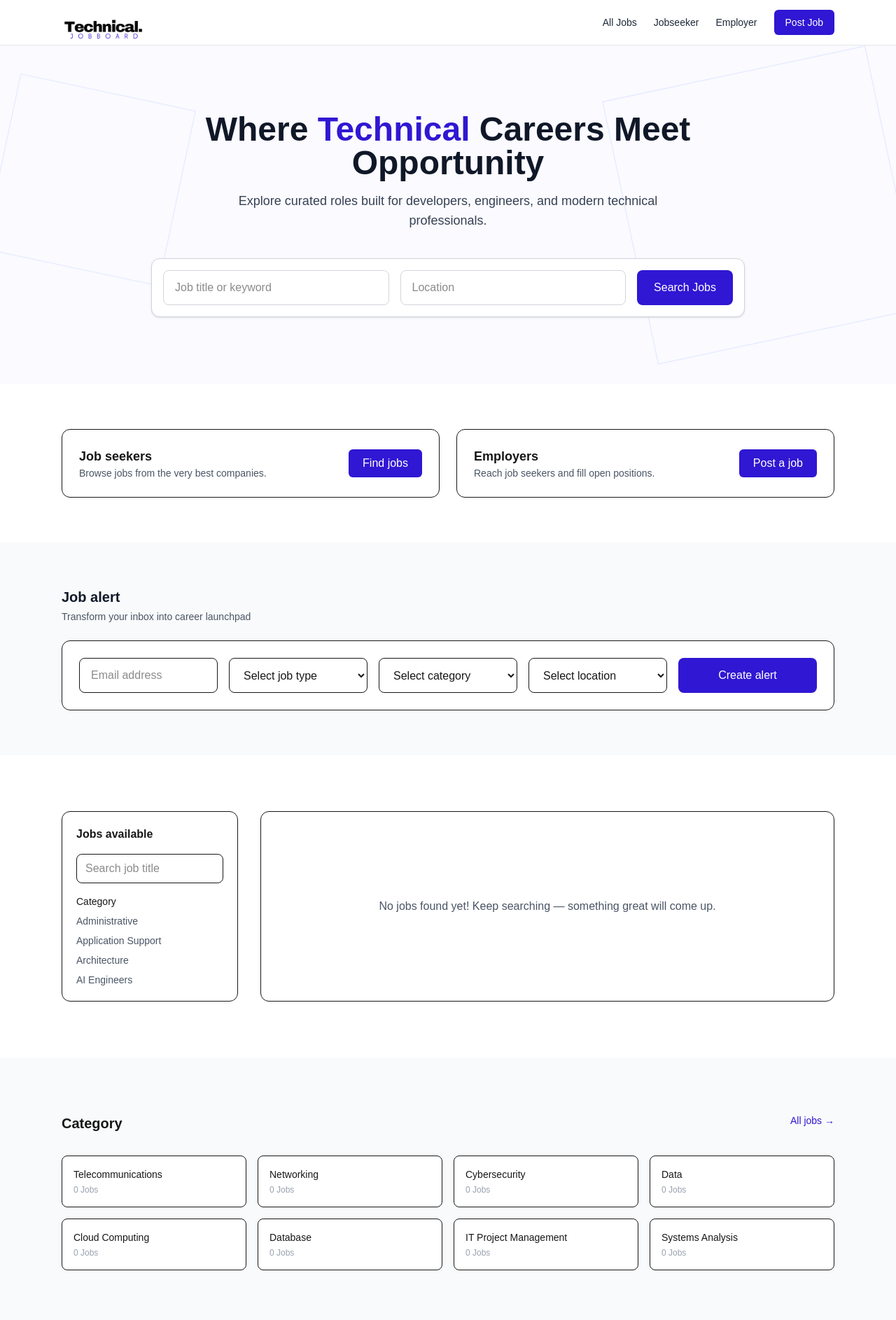
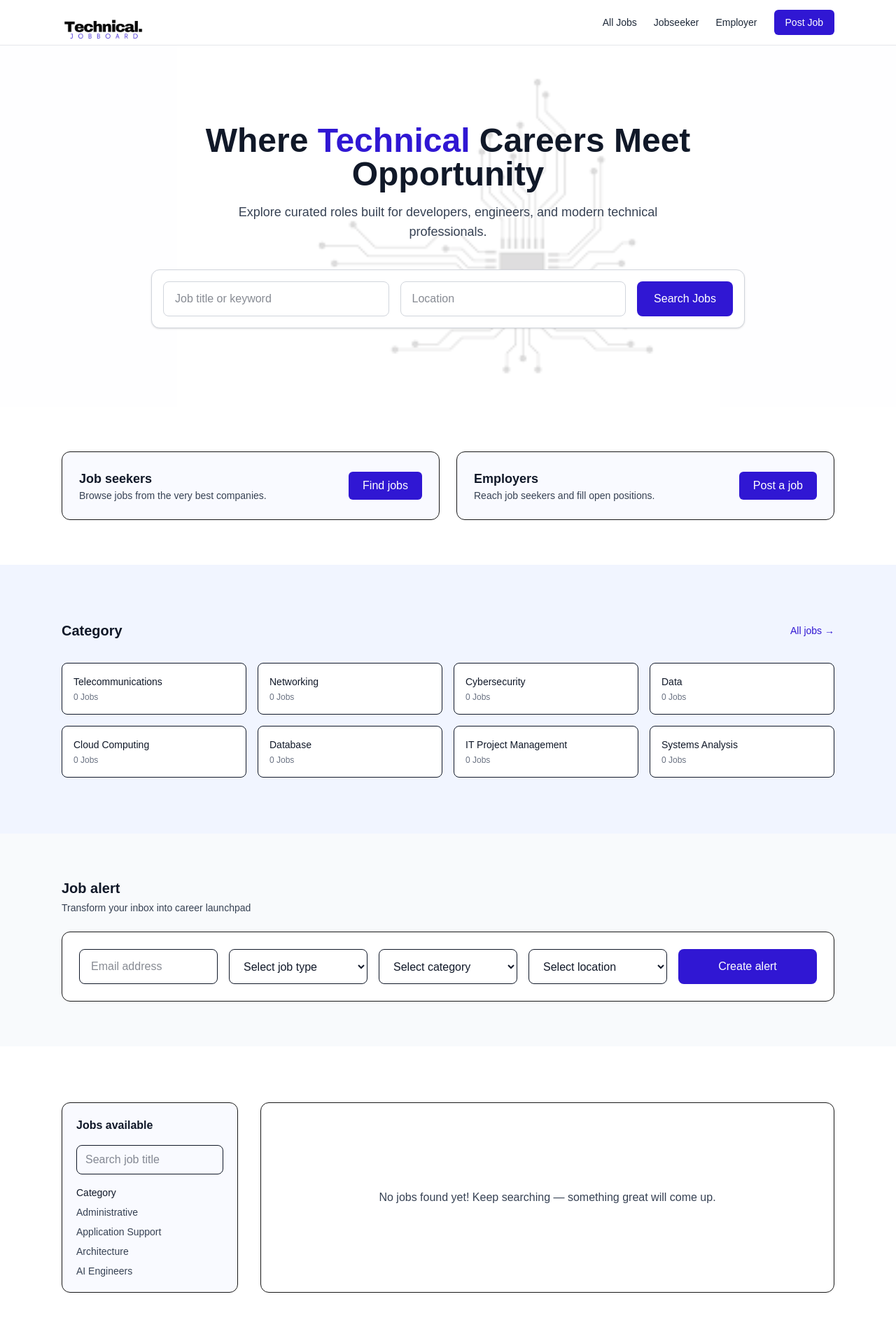
Before and after one commit to adebisidolapo/technicaljobboard, a Next.js app in the folder jobboard/: page / in a window 1280 px wide. Shown: the top 1886 px of the page at 70% size. Built offline with nearby package versions, Linux system fonts and the light colour scheme.

Commit message:
Build homepage sections

```diff
--- a/jobboard/app/page.tsx
+++ b/jobboard/app/page.tsx
@@ -1,16 +1,22 @@
 export default function Home() {
   return (
-    <main>
+    <main className="font-sans">
 
       {/* ================= HERO ================= */}
-      <section className="relative bg-[#FAFAFF] py-24 overflow-hidden">
-        {/* Background decoration */}
-        <div className="pointer-events-none absolute inset-0">
-          <div className="absolute top-16 left-0 w-64 h-64 border border-indigo-100 rotate-12" />
-          <div className="absolute bottom-16 right-0 w-96 h-96 border border-indigo-100 -rotate-12" />
-        </div>
+      <section
+        className="relative py-28 overflow-hidden"
+        style={{
+          backgroundImage: "url('/hero-bg.png')",
+          backgroundRepeat: "no-repeat",
+          backgroundPosition: "center",
+          backgroundSize: "contain",
+          backgroundColor: "#F8FAFF",
+        }}
+      >
+        {/* overlay for readability */}
+        <div className="absolute inset-0 bg-white/85" />
 
-        <div className="relative max-w-4xl mx-auto px-6 text-center">
+        <div className="relative z-10 max-w-4xl mx-auto px-6 text-center">
           <h1 className="text-4xl md:text-5xl font-bold text-gray-900">
             Where <span className="text-[#3017D3]">Technical</span> Careers Meet Opportunity
           </h1>
@@ -23,11 +29,11 @@ export default function Home() {
           <div className="mt-10 bg-white border border-gray-300 rounded-xl shadow-sm p-4 flex flex-col md:flex-row gap-4">
             <input
               placeholder="Job title or keyword"
-              className="flex-1 border border-gray-300 px-4 py-3 rounded-lg"
+              className="flex-1 border border-gray-300 px-4 py-3 rounded-lg text-gray-900"
             />
             <input
               placeholder="Location"
-              className="flex-1 border border-gray-300 px-4 py-3 rounded-lg"
+              className="flex-1 border border-gray-300 px-4 py-3 rounded-lg text-gray-900"
             />
             <button className="px-6 py-3 bg-[#3017D3] text-white rounded-lg">
               Search Jobs
@@ -39,10 +45,10 @@ export default function Home() {
       {/* ================= JOB SEEKER / EMPLOYER ================= */}
       <section className="bg-white py-16">
         <div className="max-w-6xl mx-auto px-6 grid grid-cols-1 md:grid-cols-2 gap-6">
-          <div className="border rounded-xl p-6 flex justify-between items-center">
+          <div className="border rounded-xl p-6 flex justify-between items-center bg-[#F9FAFF]">
             <div>
-              <h3 className="font-semibold text-lg">Job seekers</h3>
-              <p className="text-sm text-gray-600">
+              <h3 className="font-semibold text-lg text-gray-900">Job seekers</h3>
+              <p className="text-sm text-gray-700">
                 Browse jobs from the very best companies.
               </p>
             </div>
@@ -51,10 +57,10 @@ export default function Home() {
             </button>
           </div>
 
-          <div className="border rounded-xl p-6 flex justify-between items-center">
+          <div className="border rounded-xl p-6 flex justify-between items-center bg-[#F9FAFF]">
             <div>
-              <h3 className="font-semibold text-lg">Employers</h3>
-              <p className="text-sm text-gray-600">
+              <h3 className="font-semibold text-lg text-gray-900">Employers</h3>
+              <p className="text-sm text-gray-700">
                 Reach job seekers and fill open positions.
               </p>
             </div>
@@ -65,67 +71,11 @@ export default function Home() {
         </div>
       </section>
 
-      {/* ================= JOB ALERT ================= */}
-      <section className="bg-gray-50 py-16">
+      {/* ================= CATEGORIES ================= */}
+      <section className="bg-[#F1F5FF] py-20">
         <div className="max-w-6xl mx-auto px-6">
-          <h2 className="text-xl font-semibold text-gray-900">Job alert</h2>
-          <p className="text-sm text-gray-600 mt-1">
-            Transform your inbox into career launchpad
-          </p>
-
-          <div className="mt-6 bg-white border rounded-xl p-6 grid grid-cols-1 md:grid-cols-5 gap-4">
-            <input className="border px-4 py-3 rounded-lg" placeholder="Email address" />
-            <select className="border px-4 py-3 rounded-lg">
-              <option>Select job type</option>
-            </select>
-            <select className="border px-4 py-3 rounded-lg">
-              <option>Select category</option>
-            </select>
-            <select className="border px-4 py-3 rounded-lg">
-              <option>Select location</option>
-            </select>
-            <button className="bg-[#3017D3] text-white rounded-lg">
-              Create alert
-            </button>
-          </div>
-        </div>
-      </section>
-
-      {/* ================= JOBS AREA ================= */}
-      <section className="bg-white py-20">
-        <div className="max-w-6xl mx-auto px-6 grid grid-cols-1 lg:grid-cols-4 gap-8">
-
-          {/* Sidebar */}
-          <aside className="border rounded-xl p-5">
-            <h3 className="font-semibold mb-4">Jobs available</h3>
-            <input
-              className="w-full border px-3 py-2 rounded-lg mb-4"
-              placeholder="Search job title"
-            />
-
-            <p className="font-medium text-sm mb-2">Category</p>
-            <ul className="text-sm text-gray-600 space-y-2">
-              <li>Administrative</li>
-              <li>Application Support</li>
-              <li>Architecture</li>
-              <li>AI Engineers</li>
-            </ul>
-          </aside>
-
-          {/* Empty state */}
-          <div className="lg:col-span-3 flex flex-col items-center justify-center border rounded-xl py-24">
-            <p className="text-gray-600 font-medium">
-              No jobs found yet! Keep searching — something great will come up.
-            </p>
-          </div>
-        </div>
-      </section>
-
-      {/* ================= CATEGORIES ================= */}
-      <section className="bg-gray-50 py-20">
-        <div className="max-w-6xl mx-auto px-6">
-          <div className="flex justify-between itemsh2 mb-8">
-            <h2 className="text-xl font-semibold">Category</h2>
+          <div className="flex justify-between items-center mb-8">
+            <h2 className="text-xl font-semibold text-gray-900">Category</h2>
             <span className="text-sm text-[#3017D3]">All jobs →</span>
           </div>
 
@@ -142,12 +92,65 @@ export default function Home() {
             ].map((cat) => (
               <div
                 key={cat}
-                className="border bg-white rounded-lg p-4 text-sm font-medium"
+                className="bg-white border rounded-lg p-4 text-sm font-medium text-gray-900"
               >
                 {cat}
-                <p className="text-xs text-gray-400 mt-1">0 Jobs</p>
+                <p className="text-xs text-gray-500 mt-1">0 Jobs</p>
               </div>
             ))}
+          </div>
+        </div>
+      </section>
+
+      {/* ================= JOB ALERT ================= */}
+      <section className="bg-[#F8FAFC] py-16">
+        <div className="max-w-6xl mx-auto px-6">
+          <h2 className="text-xl font-semibold text-gray-900">Job alert</h2>
+          <p className="text-sm text-gray-700 mt-1">
+            Transform your inbox into career launchpad
+          </p>
+
+          <div className="mt-6 bg-white border rounded-xl p-6 grid grid-cols-1 md:grid-cols-5 gap-4">
+            <input className="border px-4 py-3 rounded-lg text-gray-900" placeholder="Email address" />
+            <select className="border px-4 py-3 rounded-lg text-gray-900">
+              <option>Select job type</option>
+            </select>
+            <select className="border px-4 py-3 rounded-lg text-gray-900">
+              <option>Select category</option>
+            </select>
+            <select className="border px-4 py-3 rounded-lg text-gray-900">
+              <option>Select location</option>
+            </select>
+            <button className="bg-[#3017D3] text-white rounded-lg">
+              Create alert
+            </button>
+          </div>
+        </div>
+      </section>
+
+      {/* ================= AVAILABLE JOBS ================= */}
+      <section className="bg-white py-20">
+        <div className="max-w-6xl mx-auto px-6 grid grid-cols-1 lg:grid-cols-4 gap-8">
+          <aside className="border rounded-xl p-5 bg-[#F9FAFF]">
+            <h3 className="font-semibold mb-4 text-gray-900">Jobs available</h3>
+            <input
+              className="w-full border px-3 py-2 rounded-lg mb-4 text-gray-900"
+              placeholder="Search job title"
+            />
+
+            <p className="font-medium text-sm mb-2 text-gray-900">Category</p>
+            <ul className="text-sm text-gray-700 space-y-2">
+              <li>Administrative</li>
+              <li>Application Support</li>
+              <li>Architecture</li>
+              <li>AI Engineers</li>
+            </ul>
+          </aside>
+
+          <div className="lg:col-span-3 flex items-center justify-center border rounded-xl py-24">
+            <p className="text-gray-700 font-medium">
+              No jobs found yet! Keep searching — something great will come up.
+            </p>
           </div>
         </div>
       </section>
```
Also changed, not shown: jobboard/public/hero-bg.png (added).
